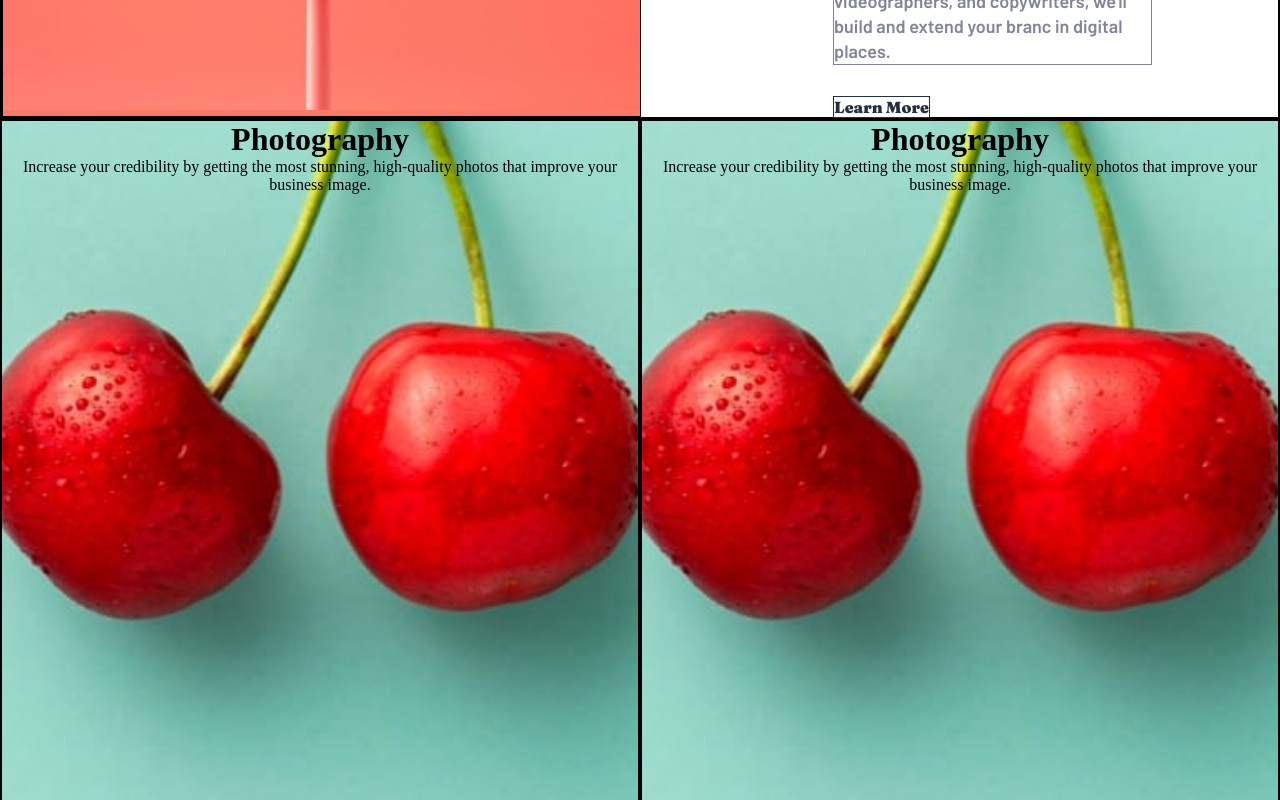
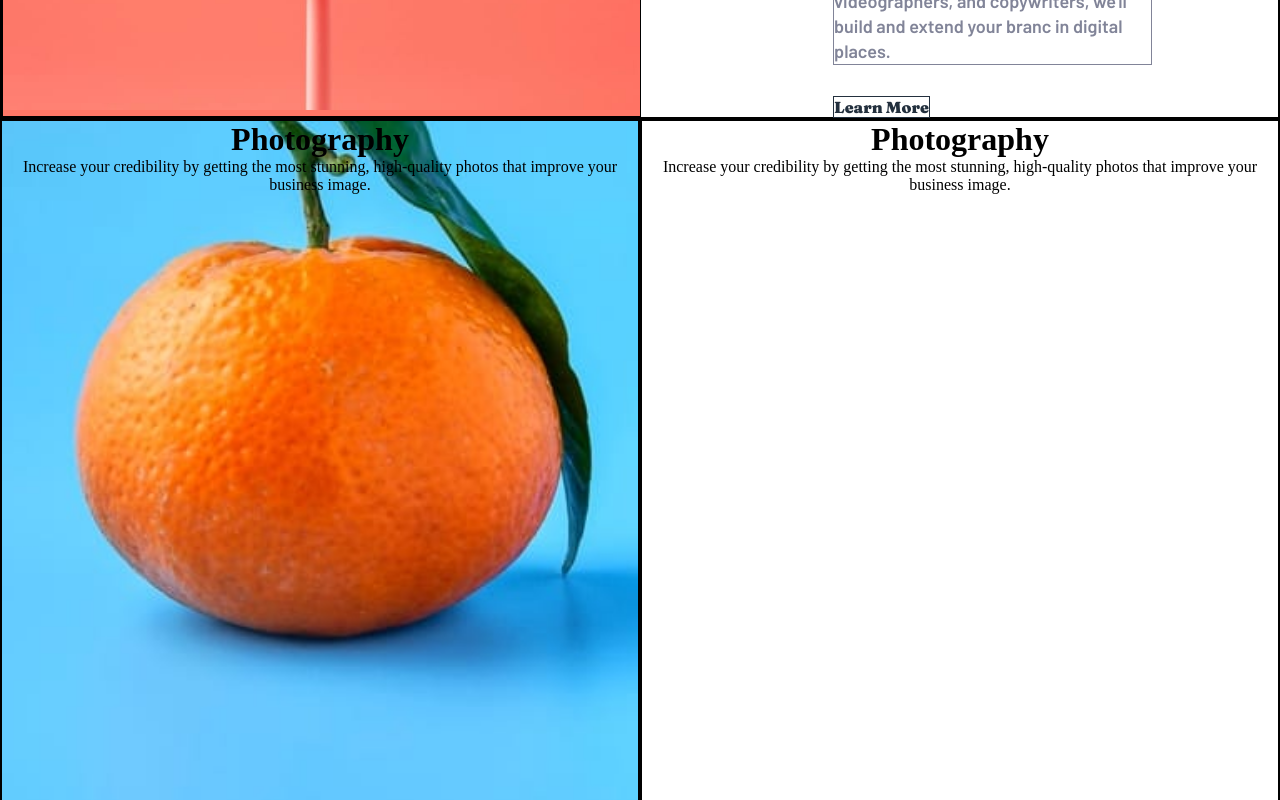
Before and after one commit to Nhoj-Plummer/sunnyside-agency-landing-page, a React (Create React App) app: page / in a window 1280 px wide. Shown: the part 1840-2640 px from the top of the page. Built offline with nearby package versions, Linux system fonts and the light colour scheme.

Commit message:
MAde the backgorund image in place now we make more

```diff
--- a/src/components/Graphic2/Graphic2.css
+++ b/src/components/Graphic2/Graphic2.css
@@ -5,7 +5,7 @@
 
 .graphic2-container_image {
   /* height: 100%; */
-  background: url("../../assets/desktop/image-graphic-design.jpg");
+  /* background: url("../../assets/desktop/image-graphic-design.jpg"); */
   background-position: center;
   background-repeat: no-repeat;
   background-size: cover;
--- a/src/containers/Body2/Body2.js
+++ b/src/containers/Body2/Body2.js
@@ -30,7 +30,7 @@ function useWindowDimensions() {
 const Body2 = () => {
   const {width} = useWindowDimensions()
 
-  const graphicStyle1 = {background: {DesktopBlueOrange}}
+  const graphicStyle1 = {backgroundImage: `url(${DesktopBlueOrange})`}
 
   return (
     <div className="body2-container">
```
